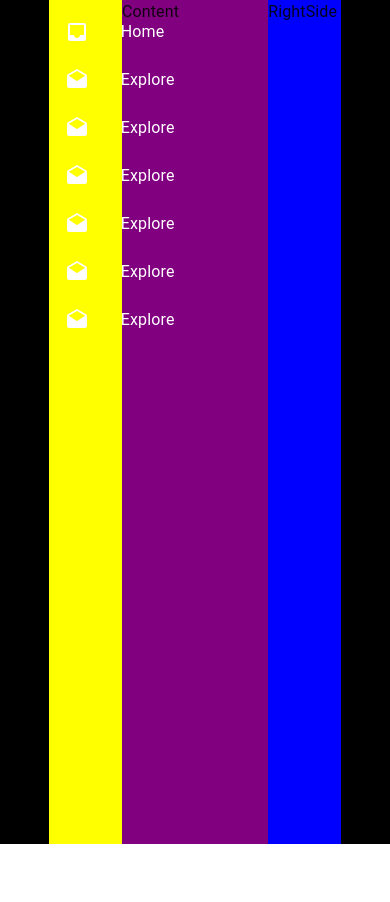
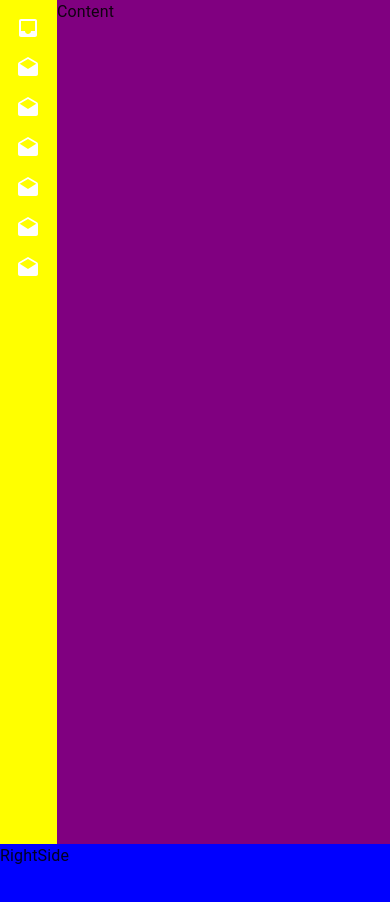
Before and after one commit to khanhvo198/twitter-client, a React (Create React App) app: page /home in a window 390 px wide. Shown: the top 902 px of the page. Before the commit the page ends 844 px from the top, so only its background shows below. Built offline with nearby package versions, Linux system fonts and the light colour scheme; sample sign-in values are in the browser's storage.

Commit message:
fix layout for responsive

```diff
--- a/src/components/SideBar/SideBar.tsx
+++ b/src/components/SideBar/SideBar.tsx
@@ -15,7 +15,11 @@ export const SideBar = () => {
               <ListItemIcon>
                 <InboxIcon style={{ color: 'white' }} />
               </ListItemIcon>
-              <ListItemText primary="Home" style={{ color: 'white' }} />
+              <ListItemText
+                sx={{ display: { xs: 'none', sm: 'none', md: 'none', lg: 'none', xl: 'block' } }}
+                primary="Home"
+                style={{ color: 'white' }}
+              />
             </ListItemButton>
           </ListItem>
           <ListItem disablePadding>
@@ -23,7 +27,11 @@ export const SideBar = () => {
               <ListItemIcon>
                 <DraftsIcon style={{ color: 'white' }} />
               </ListItemIcon>
-              <ListItemText primary="Explore" style={{ color: 'white' }} />
+              <ListItemText
+                sx={{ display: { xs: 'none', sm: 'none', md: 'none', lg: 'none', xl: 'block' } }}
+                primary="Explore"
+                style={{ color: 'white' }}
+              />
             </ListItemButton>
           </ListItem>
           <ListItem disablePadding>
@@ -31,7 +39,11 @@ export const SideBar = () => {
               <ListItemIcon>
                 <DraftsIcon style={{ color: 'white' }} />
               </ListItemIcon>
-              <ListItemText primary="Explore" style={{ color: 'white' }} />
+              <ListItemText
+                sx={{ display: { xs: 'none', sm: 'none', md: 'none', lg: 'none', xl: 'block' } }}
+                primary="Explore"
+                style={{ color: 'white' }}
+              />
             </ListItemButton>
           </ListItem>
           <ListItem disablePadding>
@@ -39,7 +51,11 @@ export const SideBar = () => {
               <ListItemIcon>
                 <DraftsIcon style={{ color: 'white' }} />
               </ListItemIcon>
-              <ListItemText primary="Explore" style={{ color: 'white' }} />
+              <ListItemText
+                sx={{ display: { xs: 'none', sm: 'none', md: 'none', lg: 'none', xl: 'block' } }}
+                primary="Explore"
+                style={{ color: 'white' }}
+              />
             </ListItemButton>
           </ListItem>
           <ListItem disablePadding>
@@ -47,7 +63,11 @@ export const SideBar = () => {
               <ListItemIcon>
                 <DraftsIcon style={{ color: 'white' }} />
               </ListItemIcon>
-              <ListItemText primary="Explore" style={{ color: 'white' }} />
+              <ListItemText
+                sx={{ display: { xs: 'none', sm: 'none', md: 'none', lg: 'none', xl: 'block' } }}
+                primary="Explore"
+                style={{ color: 'white' }}
+              />
             </ListItemButton>
           </ListItem>
           <ListItem disablePadding>
@@ -55,7 +75,11 @@ export const SideBar = () => {
               <ListItemIcon>
                 <DraftsIcon style={{ color: 'white' }} />
               </ListItemIcon>
-              <ListItemText primary="Explore" style={{ color: 'white' }} />
+              <ListItemText
+                sx={{ display: { xs: 'none', sm: 'none', md: 'none', lg: 'none', xl: 'block' } }}
+                primary="Explore"
+                style={{ color: 'white' }}
+              />
             </ListItemButton>
           </ListItem>
           <ListItem disablePadding>
@@ -63,7 +87,11 @@ export const SideBar = () => {
               <ListItemIcon>
                 <DraftsIcon style={{ color: 'white' }} />
               </ListItemIcon>
-              <ListItemText primary="Explore" style={{ color: 'white' }} />
+              <ListItemText
+                sx={{ display: { xs: 'none', sm: 'none', md: 'none', lg: 'none', xl: 'block' } }}
+                primary="Explore"
+                style={{ color: 'white' }}
+              />
             </ListItemButton>
           </ListItem>
         </List>
--- a/src/features/Home/Home.tsx
+++ b/src/features/Home/Home.tsx
@@ -8,14 +8,24 @@ export const Home: FC = (): ReactElement => {
 
   return (
     <Grid container className={classes.container} justifyContent="center">
-      <Grid container direction="row" style={{ backgroundColor: '#fff', width: '75%' }}>
-        <Grid item xs={3} md={3}>
+      <Grid
+        item
+        container
+        direction="row"
+        style={{ backgroundColor: '#fff' }}
+        xs={12}
+        sm={12}
+        md={11.5}
+        lg={11}
+        xl={10}
+      >
+        <Grid item xs={1.75} sm={2} md={1} lg={1} xl={2}>
           <SideBar />
         </Grid>
-        <Grid item xs={6} md={6}>
+        <Grid item xs={10.25} sm={8.5} md={7} lg={7} xl={7}>
           <div style={{ backgroundColor: 'purple', height: '100vh' }}>Content</div>
         </Grid>
-        <Grid item xs={3} md={3}>
+        <Grid item xs sm={1.5} md={4} lg={4} xl={3}>
           <div style={{ backgroundColor: 'blue', height: '100vh' }}>RightSide</div>
         </Grid>
       </Grid>
```
